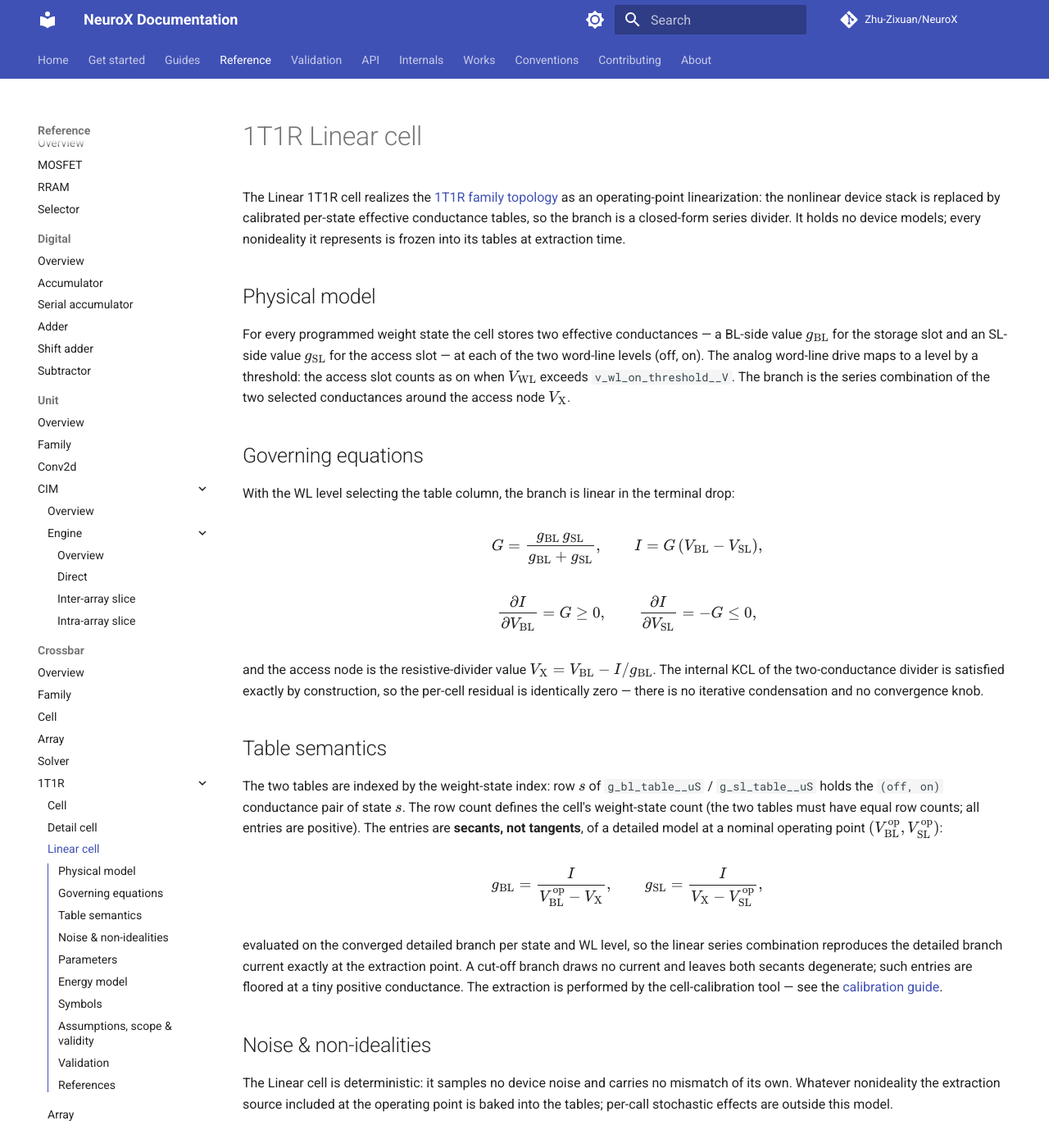
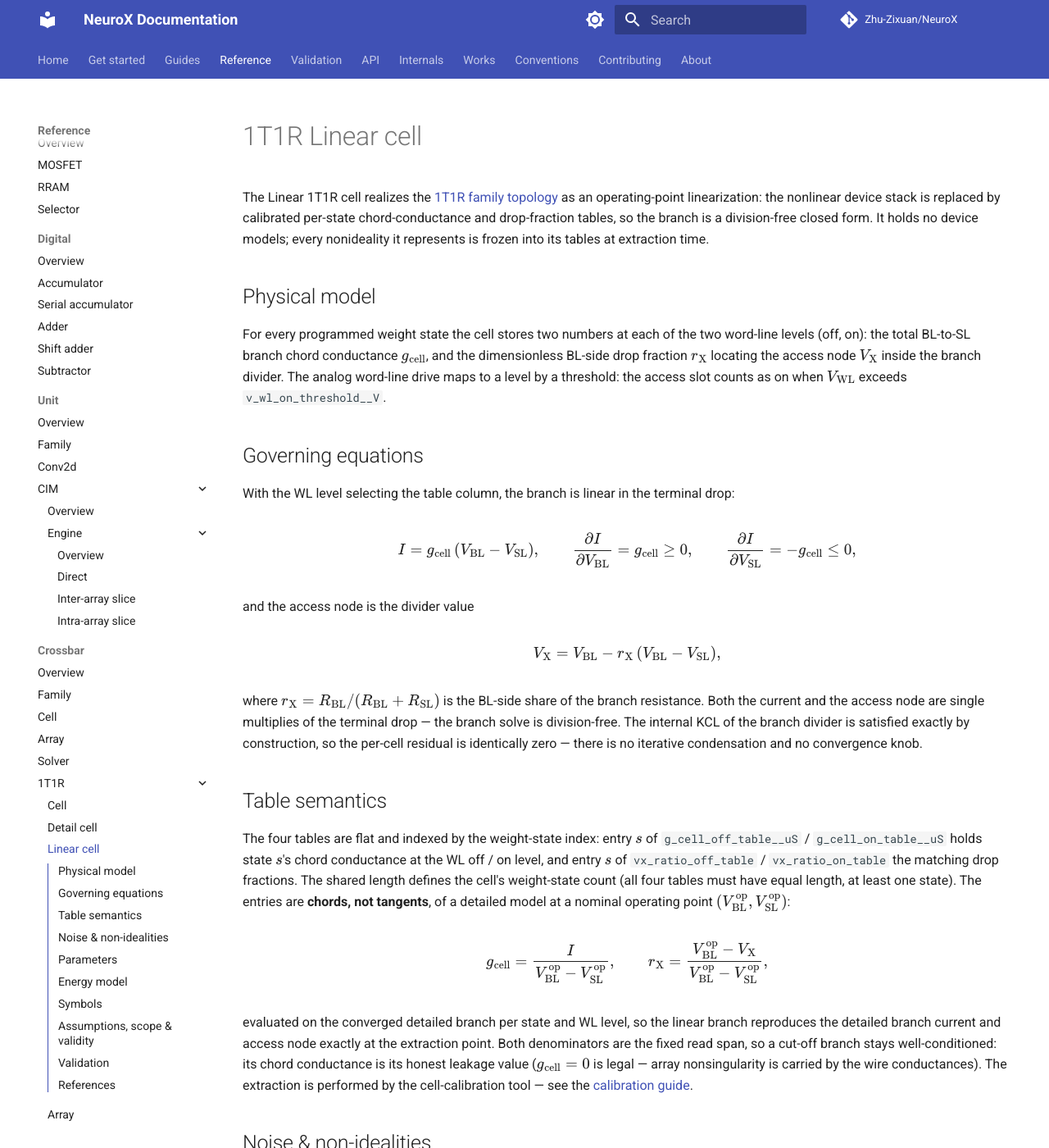
Before and after one commit to Zhu-ZiXuan/NeuroX, an MkDocs documentation site: the page built from docs/reference/primitive/xbar/cell/_1t1r/cell_linear.md, in a window 1280 px wide and 1400 px high. Shown: the whole window at 82% size. Built offline with MkDocs 1.6.1 and Material for MkDocs 9.7.7, drawn with Linux system fonts in a browser that asks for light colours; comment, search, counter and statistics services are not loaded; some of the changed text lies outside the part shown.

Commit message:
Model linear 1T1R cells with chord parameters

```diff
--- a/docs/reference/primitive/xbar/cell/_1t1r/cell_linear.md
+++ b/docs/reference/primitive/xbar/cell/_1t1r/cell_linear.md
@@ -1,28 +1,30 @@
 # 1T1R Linear cell
 
-The Linear 1T1R cell realizes the [1T1R family topology](cell.md) as an operating-point linearization: the nonlinear device stack is replaced by calibrated per-state effective conductance tables, so the branch is a closed-form series divider. It holds no device models; every nonideality it represents is frozen into its tables at extraction time.
+The Linear 1T1R cell realizes the [1T1R family topology](cell.md) as an operating-point linearization: the nonlinear device stack is replaced by calibrated per-state chord-conductance and drop-fraction tables, so the branch is a division-free closed form. It holds no device models; every nonideality it represents is frozen into its tables at extraction time.
 
 ## Physical model
 
-For every programmed weight state the cell stores two effective conductances — a BL-side value $g_{\mathrm{BL}}$ for the storage slot and an SL-side value $g_{\mathrm{SL}}$ for the access slot — at each of the two word-line levels (off, on). The analog word-line drive maps to a level by a threshold: the access slot counts as on when $V_{\mathrm{WL}}$ exceeds `v_wl_on_threshold__V`. The branch is the series combination of the two selected conductances around the access node $V_{\mathrm{X}}$.
+For every programmed weight state the cell stores two numbers at each of the two word-line levels (off, on): the total BL-to-SL branch chord conductance $g_{\mathrm{cell}}$, and the dimensionless BL-side drop fraction $r_{\mathrm{X}}$ locating the access node $V_{\mathrm{X}}$ inside the branch divider. The analog word-line drive maps to a level by a threshold: the access slot counts as on when $V_{\mathrm{WL}}$ exceeds `v_wl_on_threshold__V`.
 
 ## Governing equations
 
 With the WL level selecting the table column, the branch is linear in the terminal drop:
 
-$$G = \frac{g_{\mathrm{BL}}\, g_{\mathrm{SL}}}{g_{\mathrm{BL}} + g_{\mathrm{SL}}}, \qquad I = G\,(V_{\mathrm{BL}} - V_{\mathrm{SL}}),$$
+$$I = g_{\mathrm{cell}}\,(V_{\mathrm{BL}} - V_{\mathrm{SL}}), \qquad \frac{\partial I}{\partial V_{\mathrm{BL}}} = g_{\mathrm{cell}} \ge 0, \qquad \frac{\partial I}{\partial V_{\mathrm{SL}}} = -g_{\mathrm{cell}} \le 0,$$
 
-$$\frac{\partial I}{\partial V_{\mathrm{BL}}} = G \ge 0, \qquad \frac{\partial I}{\partial V_{\mathrm{SL}}} = -G \le 0,$$
+and the access node is the divider value
 
-and the access node is the resistive-divider value $V_{\mathrm{X}} = V_{\mathrm{BL}} - I/g_{\mathrm{BL}}$. The internal KCL of the two-conductance divider is satisfied exactly by construction, so the per-cell residual is identically zero — there is no iterative condensation and no convergence knob.
+$$V_{\mathrm{X}} = V_{\mathrm{BL}} - r_{\mathrm{X}}\,(V_{\mathrm{BL}} - V_{\mathrm{SL}}),$$
+
+where $r_{\mathrm{X}} = R_{\mathrm{BL}} / (R_{\mathrm{BL}} + R_{\mathrm{SL}})$ is the BL-side share of the branch resistance. Both the current and the access node are single multiplies of the terminal drop — the branch solve is division-free. The internal KCL of the branch divider is satisfied exactly by construction, so the per-cell residual is identically zero — there is no iterative condensation and no convergence knob.
 
 ## Table semantics
 
-The two tables are indexed by the weight-state index: row $s$ of `g_bl_table__uS` / `g_sl_table__uS` holds the `(off, on)` conductance pair of state $s$. The row count defines the cell's weight-state count (the two tables must have equal row counts; all entries are positive). The entries are **secants, not tangents**, of a detailed model at a nominal operating point $(V_{\mathrm{BL}}^{\mathrm{op}}, V_{\mathrm{SL}}^{\mathrm{op}})$:
+The four tables are flat and indexed by the weight-state index: entry $s$ of `g_cell_off_table__uS` / `g_cell_on_table__uS` holds state $s$'s chord conductance at the WL off / on level, and entry $s$ of `vx_ratio_off_table` / `vx_ratio_on_table` the matching drop fractions. The shared length defines the cell's weight-state count (all four tables must have equal length, at least one state). The entries are **chords, not tangents**, of a detailed model at a nominal operating point $(V_{\mathrm{BL}}^{\mathrm{op}}, V_{\mathrm{SL}}^{\mathrm{op}})$:
 
-$$g_{\mathrm{BL}} = \frac{I}{V_{\mathrm{BL}}^{\mathrm{op}} - V_{\mathrm{X}}}, \qquad g_{\mathrm{SL}} = \frac{I}{V_{\mathrm{X}} - V_{\mathrm{SL}}^{\mathrm{op}}},$$
+$$g_{\mathrm{cell}} = \frac{I}{V_{\mathrm{BL}}^{\mathrm{op}} - V_{\mathrm{SL}}^{\mathrm{op}}}, \qquad r_{\mathrm{X}} = \frac{V_{\mathrm{BL}}^{\mathrm{op}} - V_{\mathrm{X}}}{V_{\mathrm{BL}}^{\mathrm{op}} - V_{\mathrm{SL}}^{\mathrm{op}}},$$
 
-evaluated on the converged detailed branch per state and WL level, so the linear series combination reproduces the detailed branch current exactly at the extraction point. A cut-off branch draws no current and leaves both secants degenerate; such entries are floored at a tiny positive conductance. The extraction is performed by the cell-calibration tool — see the [calibration guide](../../../../../guides/calibration/solver_iteration_counts.md).
+evaluated on the converged detailed branch per state and WL level, so the linear branch reproduces the detailed branch current and access node exactly at the extraction point. Both denominators are the fixed read span, so a cut-off branch stays well-conditioned: its chord conductance is its honest leakage value ($g_{\mathrm{cell}} = 0$ is legal — array nonsingularity is carried by the wire conductances). The extraction is performed by the cell-calibration tool — see the [calibration guide](../../../../../guides/calibration/solver_iteration_counts.md).
 
 ## Noise & non-idealities
 
@@ -34,15 +36,17 @@ In addition to the [shared family parameters](cell.md):
 
 | Parameter | Meaning | Unit | Constraint | Source |
 |---|---|---|---|---|
-| `g_bl_table__uS` | per-state `(off, on)` BL-side effective conductance | uS | row count = weight-state count; entries $> 0$ | Calibrated (linearization) |
-| `g_sl_table__uS` | per-state `(off, on)` SL-side effective conductance | uS | row count = `g_bl_table__uS` row count; entries $> 0$ | Calibrated (linearization) |
+| `g_cell_off_table__uS` | per-state branch chord conductance at WL off | uS | length = weight-state count ($\ge 1$); entries finite, $\ge 0$ | Calibrated (linearization) |
+| `g_cell_on_table__uS` | per-state branch chord conductance at WL on | uS | length = `g_cell_off_table__uS` length; entries finite, $\ge 0$ | Calibrated (linearization) |
+| `vx_ratio_off_table` | per-state BL-side drop fraction at WL off | — | length = `g_cell_off_table__uS` length; entries finite, in $[0, 1]$ | Calibrated (linearization) |
+| `vx_ratio_on_table` | per-state BL-side drop fraction at WL on | — | length = `g_cell_off_table__uS` length; entries finite, in $[0, 1]$ | Calibrated (linearization) |
 | `v_wl_on_threshold__V` | analog WL level above which the access slot is on | V | — | Calibrated (linearization) |
 
 Provenance terms are defined in [module_parameter](../../../../../conventions/module_parameter.md); how to obtain values for a new chip: [calibration guide](../../../../../guides/calibration/README.md).
 
 ## Energy model
 
-The Linear cell uses the shared family node-capacitance energy formula (the four grounded node caps of the family parameters) with $V_{\mathrm{X}}$ from the divider.
+The Linear cell uses the shared family node-capacitance energy formula (the four grounded node caps of the family parameters) with $V_{\mathrm{X}}$ from the drop fraction.
 
 ## Symbols
 
@@ -50,9 +54,8 @@ In addition to the [shared family symbols](cell.md):
 
 | Symbol | Meaning | Unit | Code field |
 |---|---|---|---|
-| $g_{\mathrm{BL}}$ | BL-side (storage-slot) effective conductance | uS | `g_bl_table__uS` |
-| $g_{\mathrm{SL}}$ | SL-side (access-slot) effective conductance | uS | `g_sl_table__uS` |
-| $G$ | series branch conductance | uS | `di_dvbl__uS` |
+| $g_{\mathrm{cell}}$ | total branch chord conductance | uS | `g_cell_off_table__uS`, `g_cell_on_table__uS`, `di_dvbl__uS` |
+| $r_{\mathrm{X}}$ | BL-side drop fraction of the access-node divider | — | `vx_ratio_off_table`, `vx_ratio_on_table` |
 | $V_{\mathrm{BL}}^{\mathrm{op}}, V_{\mathrm{SL}}^{\mathrm{op}}$ | nominal extraction operating point | V | calibration-tool grid |
 
 ## Assumptions, scope & validity
@@ -60,7 +63,7 @@ In addition to the [shared family symbols](cell.md):
 - The linearization is exact only at the extraction operating point: away from it the real stack is nonlinear while this branch is linear, so the model error grows with the terminal-voltage deviation from $(V_{\mathrm{BL}}^{\mathrm{op}}, V_{\mathrm{SL}}^{\mathrm{op}})$. It suits read-out schemes that clamp the array near one operating point.
 - The word line is an ideal threshold switch: partial WL drives snap to off or on; sub-threshold access-device behaviour between the levels is not represented.
 - The model is deterministic; it cannot represent per-call stochastic nonidealities (telegraph, thermal read noise, mismatch draws).
-- The signed-conductance family invariant holds by construction ($\pm G$ with $G > 0$).
+- The signed-conductance family invariant holds by construction ($\pm g_{\mathrm{cell}}$ with $g_{\mathrm{cell}} \ge 0$).
 
 ## Validation
 
```
Also changed, not shown: docs/guides/calibration/solver_iteration_counts.md (+1 -1 lines), docs/internals/primitive/xbar/cell/_1t1r/cell_linear.md (+5 -5 lines), docs/reference/primitive/xbar/README.md (+1 -1 lines), 6 other files.
